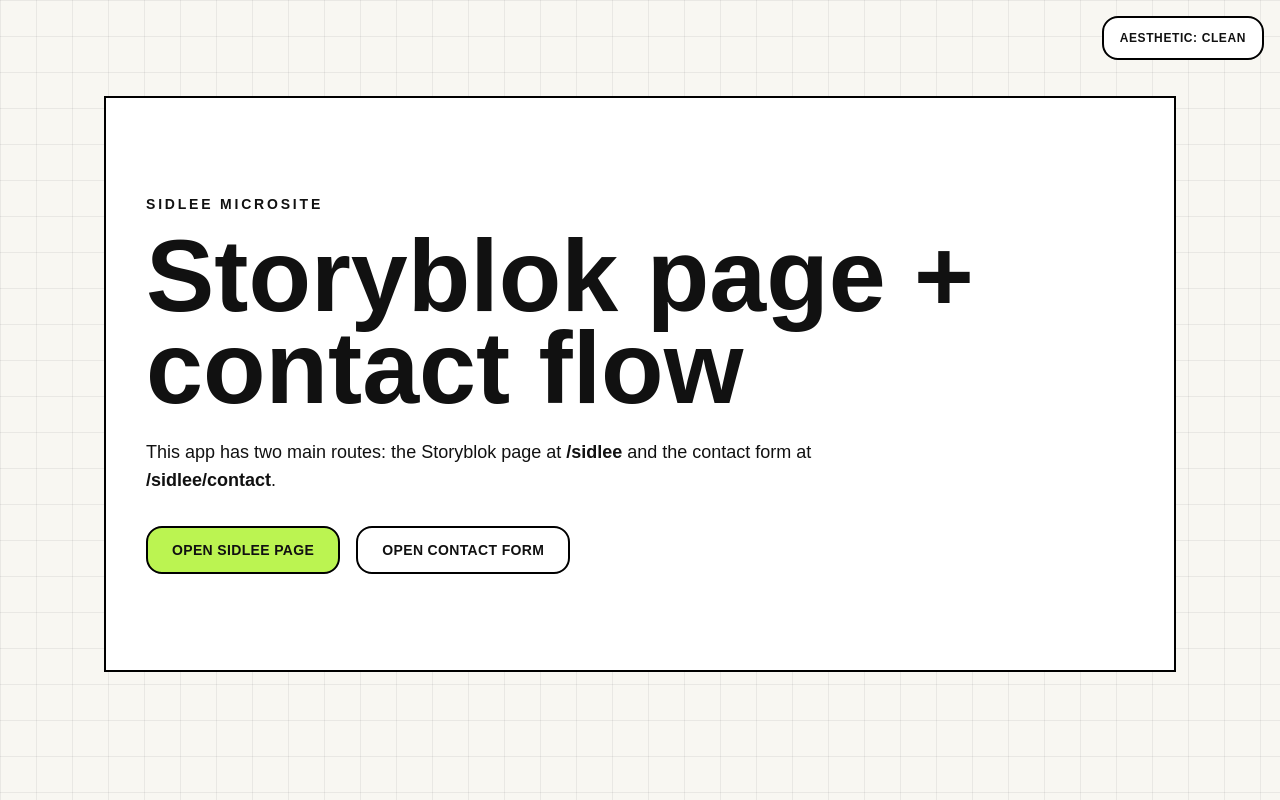
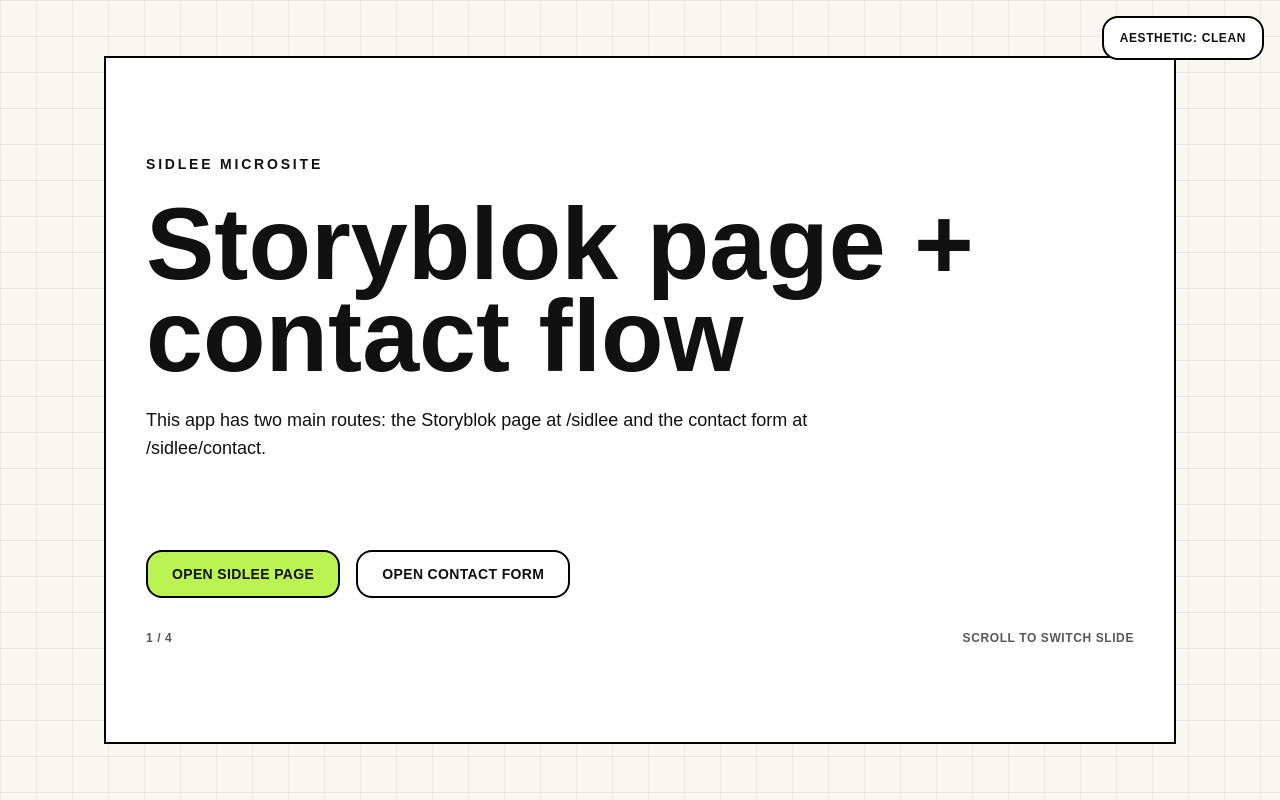
Before and after one commit to camilomon91/sidles, a Next.js app: page / in a window 1280 px wide. Built offline with nearby package versions, Linux system fonts and the light colour scheme; no server answers; what @storyblok/react would draw is missing.

Commit message:
Add scroll-driven slide deck on homepage

```diff
--- a/src/app/page.tsx
+++ b/src/app/page.tsx
@@ -1,25 +1,5 @@
-import Button from "@/components/ui/Button";
+import HomeSlides from "@/components/home/HomeSlides";
 
 export default function Home() {
-  return (
-    <main className="site-texture py-16 md:py-24">
-      <div className="page-container">
-        <section className="section-space border-2 border-black bg-white p-6 md:p-10">
-          <p className="section-kicker">SIDLEE Microsite</p>
-          <h1 className="hero-title mt-4">Storyblok page + contact flow</h1>
-          <p className="mt-6 max-w-3xl text-lg font-medium">
-            This app has two main routes: the Storyblok page at <strong>/sidlee</strong> and the contact form at
-            <strong> /sidlee/contact</strong>.
-          </p>
-
-          <div className="mt-8 flex flex-wrap gap-4">
-            <Button href="/sidlee">Open SIDLEE page</Button>
-            <Button href="/sidlee/contact" variant="ghost">
-              Open contact form
-            </Button>
-          </div>
-        </section>
-      </div>
-    </main>
-  );
+  return <HomeSlides />;
 }
--- /dev/null
+++ b/src/components/home/HomeSlides.tsx
@@ -0,0 +1,127 @@
+"use client";
+
+import { AnimatePresence, motion } from "framer-motion";
+import { useEffect, useMemo, useState } from "react";
+import Button from "@/components/ui/Button";
+
+type Direction = 1 | -1;
+
+type Slide = {
+  id: string;
+  kicker: string;
+  title: string;
+  description: string;
+};
+
+const SCROLL_LOCK_CLASS = "overflow-hidden";
+
+export default function HomeSlides() {
+  const slides = useMemo<Slide[]>(
+    () => [
+      {
+        id: "intro",
+        kicker: "SIDLEE Microsite",
+        title: "Storyblok page + contact flow",
+        description:
+          "This app has two main routes: the Storyblok page at /sidlee and the contact form at /sidlee/contact.",
+      },
+      {
+        id: "storyblok",
+        kicker: "Slide 02",
+        title: "Storyblok-driven components",
+        description:
+          "Explore reusable Storyblok components that render hero, sections, and project cards with aesthetic mode support.",
+      },
+      {
+        id: "contact",
+        kicker: "Slide 03",
+        title: "Fast contact workflow",
+        description:
+          "The contact experience includes validation and API handling so leads can quickly reach out without friction.",
+      },
+      {
+        id: "cta",
+        kicker: "Slide 04",
+        title: "Ready to explore?",
+        description: "Jump into the SIDLEE page or open the contact form directly from here.",
+      },
+    ],
+    [],
+  );
+
+  const [index, setIndex] = useState(0);
+  const [direction, setDirection] = useState<Direction>(1);
+
+  useEffect(() => {
+    document.body.classList.add(SCROLL_LOCK_CLASS);
+    return () => document.body.classList.remove(SCROLL_LOCK_CLASS);
+  }, []);
+
+  useEffect(() => {
+    let locked = false;
+
+    const onWheel = (event: WheelEvent) => {
+      event.preventDefault();
+      if (locked) return;
+      if (Math.abs(event.deltaY) < 12) return;
+
+      locked = true;
+      if (event.deltaY > 0) {
+        setDirection(1);
+        setIndex((value) => Math.min(value + 1, slides.length - 1));
+      } else {
+        setDirection(-1);
+        setIndex((value) => Math.max(value - 1, 0));
+      }
+
+      window.setTimeout(() => {
+        locked = false;
+      }, 500);
+    };
+
+    window.addEventListener("wheel", onWheel, { passive: false });
+    return () => window.removeEventListener("wheel", onWheel);
+  }, [slides.length]);
+
+  const slide = slides[index];
+
+  return (
+    <main className="site-texture flex h-dvh items-center py-8">
+      <div className="page-container w-full">
+        <section className="section-space relative overflow-hidden border-2 border-black bg-white p-6 md:p-10">
+          <p className="section-kicker">{slide.kicker}</p>
+
+          <div className="mt-6 min-h-[280px] md:min-h-[320px]">
+            <AnimatePresence custom={direction} mode="wait">
+              <motion.div
+                key={slide.id}
+                custom={direction}
+                initial={{ opacity: 0, x: direction > 0 ? 140 : -140 }}
+                animate={{ opacity: 1, x: 0 }}
+                exit={{ opacity: 0, x: direction > 0 ? -100 : 100 }}
+                transition={{ duration: 0.45, ease: "easeOut" }}
+              >
+                <h1 className="hero-title">{slide.title}</h1>
+                <p className="mt-6 max-w-3xl text-lg font-medium">{slide.description}</p>
+              </motion.div>
+            </AnimatePresence>
+          </div>
+
+          <div className="mt-8 flex flex-wrap gap-4">
+            <Button href="/sidlee">Open SIDLEE page</Button>
+            <Button href="/sidlee/contact" variant="ghost">
+              Open contact form
+            </Button>
+          </div>
+
+          <div className="mt-8 flex items-center justify-between text-xs font-bold uppercase tracking-wider opacity-70">
+            <span>
+              {index + 1} / {slides.length}
+            </span>
+            <span>Scroll to switch slide</span>
+          </div>
+        </section>
+      </div>
+    </main>
+  );
+}
```
